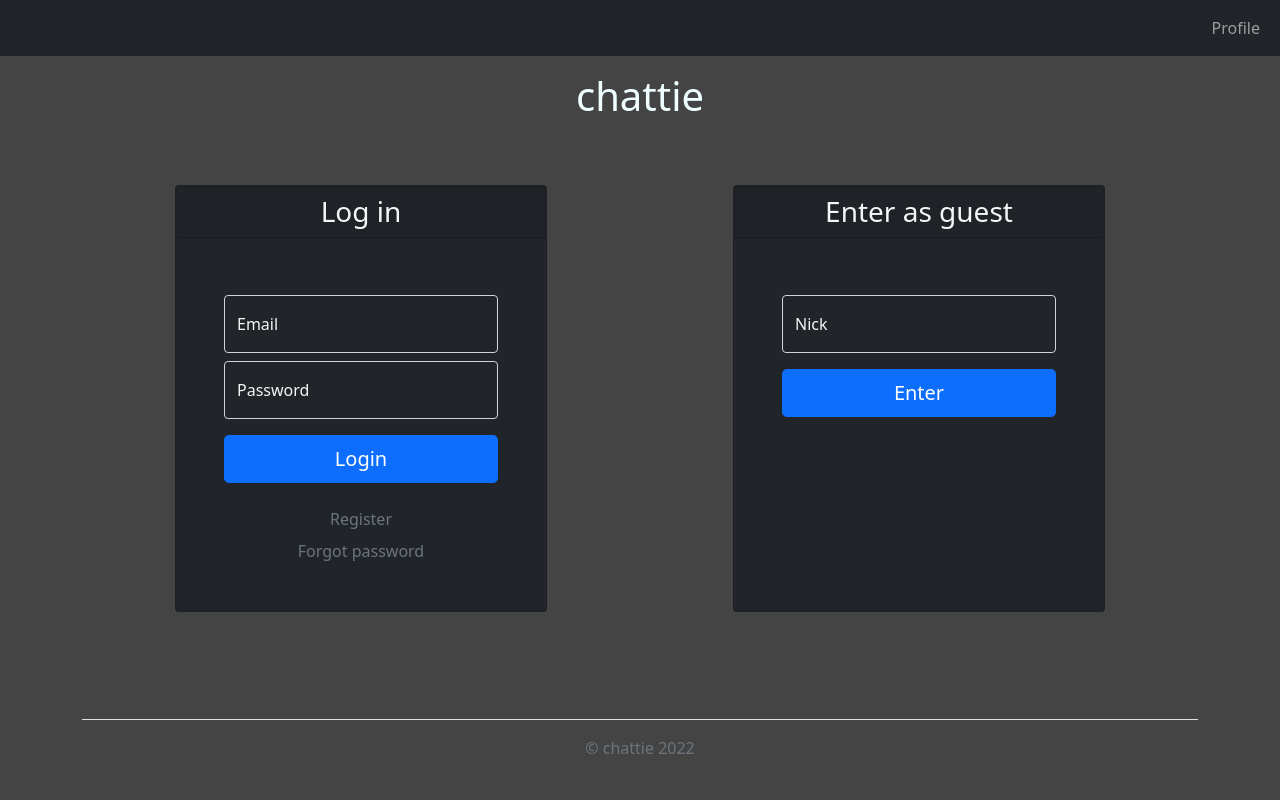
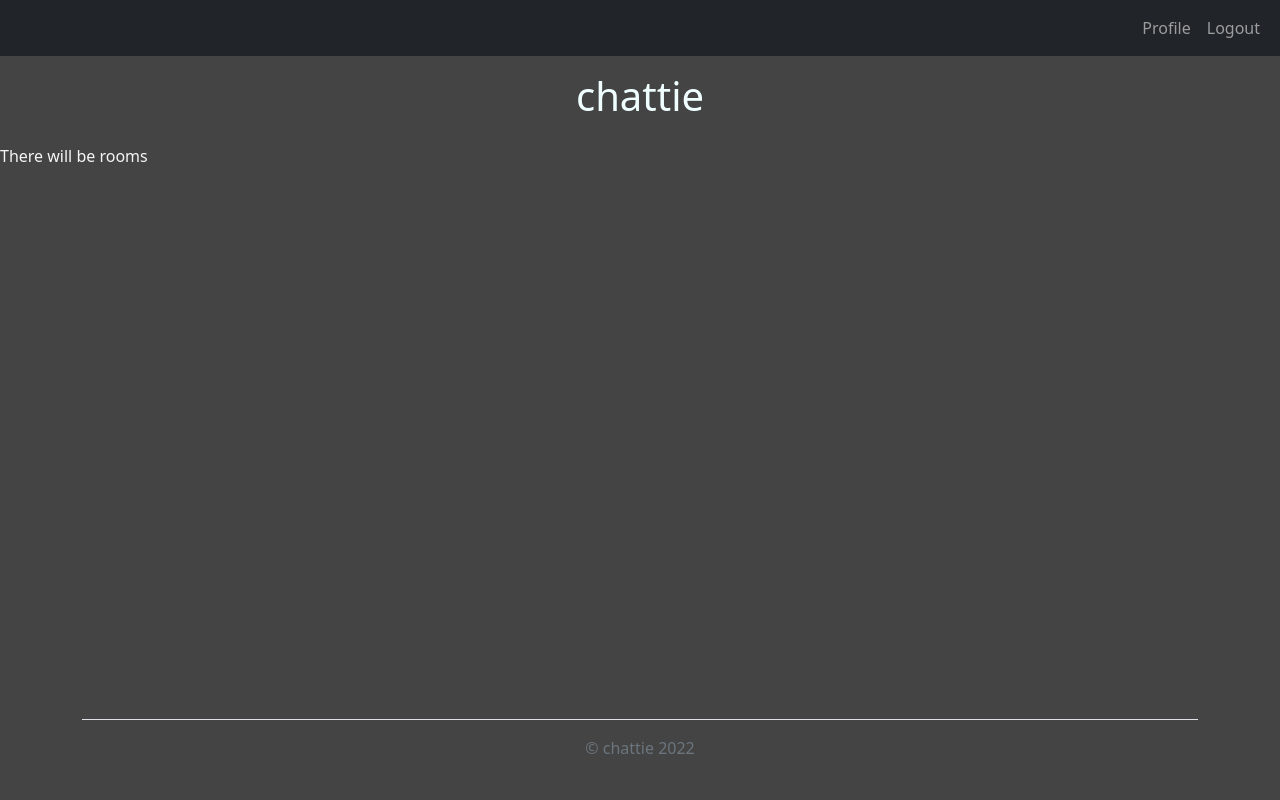
Before and after one commit to MateuszM-M/chattie-app-flask, a Flask app: template chattie/templates/home.html in a window 1280 px wide. Run offline with Flask 2, Linux system fonts and the light colour scheme; a user stored in the database is signed in; the template is opened without the code that fills it: values that come from a table or form of the project are taken from there, most other values are stand-ins (such as "Sample title", 1, 10 or a date in 2020).

Commit message:
Create login and register

```diff
--- a/chattie/__init__.py
+++ b/chattie/__init__.py
@@ -8,6 +8,7 @@ app = Flask(__name__)
 app.config['SECRET_KEY'] = '3c46ee1eb7ec14e26c429fac7525184531e3d7ef3f514254191ceeabeed2d50c'
 app.config['SQLALCHEMY_DATABASE_URI'] = 'sqlite:///site.db'
 db = SQLAlchemy(app)
+bcrypt = Bcrypt(app)
 login_manager = LoginManager(app)
 login_manager.login_view = 'login'
 login_manager.login_message_category = 'info'
--- a/chattie/templates/home.html
+++ b/chattie/templates/home.html
@@ -1,91 +1,6 @@
 {% extends "main.html" %}
 {% block content %}
 
-<div class="container d-flex justify-content-around my-auto">
-    <div class="card col-md-4 bg-dark">
-        <main class="form-signin">
-            <form action="{{ url_for('login') }}" method="POST">
-                <div class="card text-center bg-dark">
-                    <h3 class=" fw-normal card-text card-header">Log in</h3>
-                </div>
+There will be rooms
 
-                <div class="p-5">
-
-                    <div class="form-floating my-2">
-
-                    {% if login_form.email.errors %}
-                        {{ login_form.email(class="form-control bg-dark is-invalid text-white", placeholder="Email") }}
-                        <div class="invalid-feedback">
-                            {% for error in login_form.email.errors %}
-                                <span>{{ error }}</span>
-                            {% endfor %}
-                        </div>
-                    {% else %}
-                        {{ login_form.email(class="form-control bg-dark text-white", placeholder="Email") }}
-                    {% endif %}
-                    {{ login_form.email.label(class="form-control-label") }}
-
-                    </div>
-
-                    <div class="form-floating my-2">
-
-                    {% if login_form.password.errors %}
-                        {{ login_form.password(class="form-control bg-dark is-invalid text-white", placeholder="Password") }}
-                        <div class="invalid-feedback">
-                            {% for error in login_form.password.errors %}
-                                <span>{{ error }}</span>
-                            {% endfor %}
-                        </div>
-                    {% else %}
-                        {{ login_form.password(class="form-control bg-dark text-white", placeholder="Password") }}
-                    {% endif %}
-                    {{ login_form.password.label(class="form-control-label") }}
-
-                    </div>
-                    {{ login_form.submit(class="w-100 btn btn-lg btn-primary mt-2") }}
-
-
-                    <div class="mx-auto mt-4">
-                        <div class="text-center my-2">
-                            <a class="link-secondary" href="{{ url_for('register') }}">Register</a>
-                        </div>
-                        <div class="text-center mt-2">
-                            <a class="link-secondary" href="">Forgot password</a>
-                        </div>
-                    </div>
-
-                </div>
-            </form>
-        </main>
-    </div>
-
-
-    <div class="card col-md-4 bg-dark">
-        <main class="form-signin">
-            <form>
-                <div class="card text-center bg-dark">
-                    <h3 class=" fw-normal card-text card-header">Enter as guest</h3>
-                </div>
-
-                <div class="p-5 my-auto">
-                    <div class="form-floating my-2">
-                        <input type="email" class="form-control bg-dark" id="floatingInput" placeholder="name@example.com">
-                        <label for="floatingInput">Nick</label>
-                    </div>
-
-
-                    <button class="w-100 btn btn-lg btn-primary mt-2" type="submit">Enter</button>
-
-
-                    </div>
-                </div>
-            </form>
-        </main>
-
-    </div>
-
-
-
-
-</div>
 {% endblock %}
--- a/chattie/templates/layout/navbar.html
+++ b/chattie/templates/layout/navbar.html
@@ -1,3 +1,5 @@
+
+{% if current_user.is_authenticated %}
   <nav class="navbar navbar-expand-lg navbar-dark  bg-dark">
     <div class="container-fluid">
 
@@ -10,8 +12,12 @@
           <li class="nav-item">
             <a class="nav-link" href="#">Profile</a>
           </li>
+          <li>
+            <a class="nav-link" href="{{ url_for('logout') }}">Logout</a>
+          </li>
         </ul>
 
       </div>
     </div>
   </nav>
+{% endif %}
--- a/chattie/templates/main.html
+++ b/chattie/templates/main.html
@@ -15,7 +15,7 @@
         <title>Chattie</title>
     {% endif %}
 </head>
-<body class='d-flex flex-column min-vh-100 '>
+<body class='d-flex flex-column min-vh-100'>
 
     {% include "layout/navbar.html" %}
 
--- a/chattie/templates/register.html
+++ b/chattie/templates/register.html
@@ -4,7 +4,8 @@
 <div class="container d-flex justify-content-around my-auto">
     <div class="card col-md-5 bg-dark">
         <main class="form-signin">
-            <form action="{{ url_for('login') }}" method="POST">
+            <form action="" method="POST">
+            {{ form.hidden_tag() }}
                 <div class="card text-center bg-dark">
                     <h3 class=" fw-normal card-text card-header">Register</h3>
                 </div>
```
Also changed, not shown: chattie/routes.py (+13 -10 lines), chattie/templates/login.html (added, +92 -0 lines), chattie/site.db (added). Lines whose indentation alone changed are shown as unchanged.
